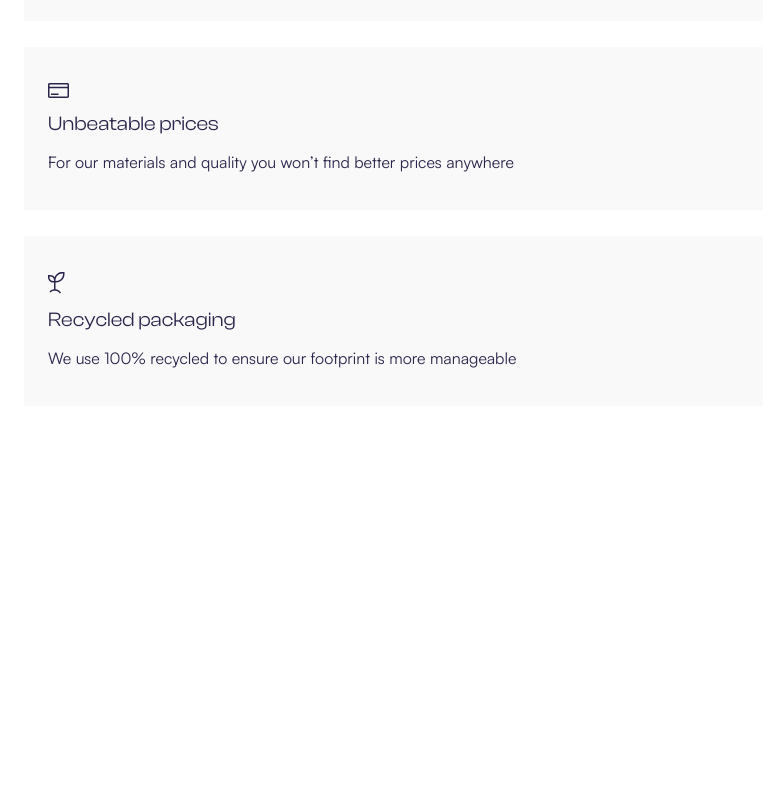
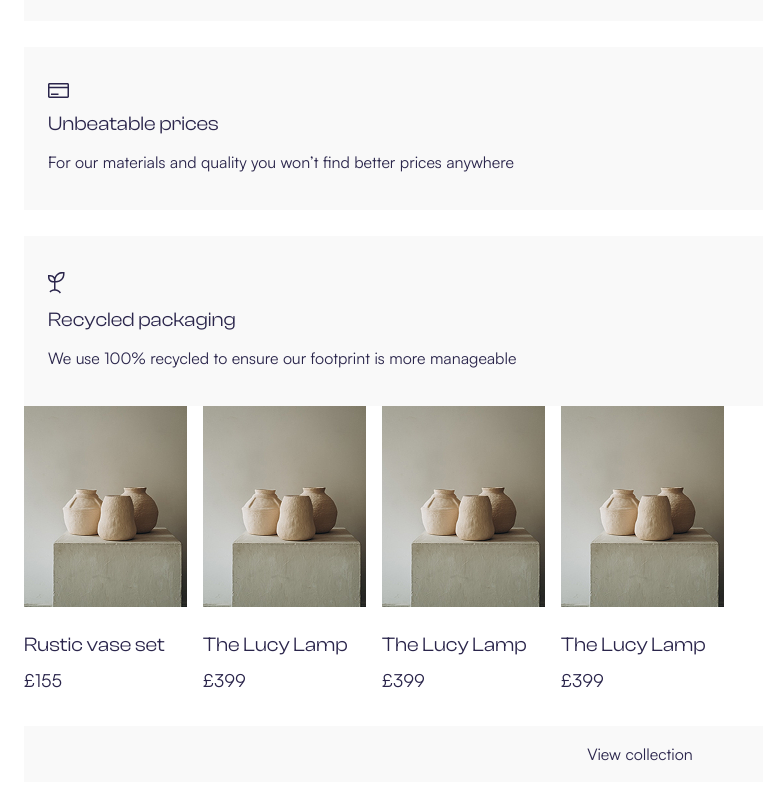
Before and after one commit to StepaniukYurii/avion, a React (Vite) app: page / in a window 1280 px wide. Shown: the part 1741-2541 px from the top of the page, without its empty margins (0-763 px from the left). Before the commit the page ends 2147 px from the top, so only its background shows below. Built offline with nearby package versions, Linux system fonts and the light colour scheme.

Commit message:
Update project

```diff
--- /dev/null
+++ b/src/components/Listings.css
@@ -0,0 +1,26 @@
+.listings__list {
+  display: flex;
+  gap: 20px 16px;
+}
+.listings__image {
+  margin-bottom: 24px;
+}
+.listings__title {
+  margin-bottom: 8px;
+  font-size: 20px;
+  line-height: 140%;
+}
+.listings__price {
+  font-size: 18px;
+  line-height: 150%;
+}
+.listings__button {
+  display: block;
+  background-color: #f9f9f9;
+  color: #2a254b;
+  margin: 32px auto;
+  width: 100%;
+  font-size: 16px;
+  line-height: 150%;
+  padding: 16px 0;
+}
--- /dev/null
+++ b/src/components/Listings.jsx
@@ -0,0 +1,34 @@
+import "./Listings.css";
+import vases from "../assets/images/vases.jpg";
+
+function Listings() {
+  const products = [
+    { id: 1, title: "Rustic vase set", price: 155, image: vases },
+    { id: 2, title: "The Lucy Lamp", price: 399, image: vases },
+    { id: 3, title: "The Lucy Lamp", price: 399, image: vases },
+    { id: 4, title: "The Lucy Lamp", price: 399, image: vases },
+  ];
+  return (
+    <section className="listings">
+      <div className="container">
+        <ul className="listings__list">
+          {products.map((product) => {
+            return (
+              <li key={product.id} className="listings__item">
+                <img
+                  src={product.image}
+                  alt="Vase Set"
+                  className="listings__image"
+                />
+                <h3 className="listings__title">{product.title}</h3>
+                <p className="listings__price">£{product.price}</p>
+              </li>
+            );
+          })}
+        </ul>
+        <button className="listings__button">View collection</button>
+      </div>
+    </section>
+  );
+}
+export default Listings;
--- a/src/pages/Home.jsx
+++ b/src/pages/Home.jsx
@@ -1,6 +1,7 @@
 import Header from "../components/Header";
 import Hero from "../components/Hero";
 import Features from "../components/Features";
+import Listings from "../components/Listings";
 
 function Home() {
   return (
@@ -8,6 +9,7 @@ function Home() {
       <Header />
       <Hero />
       <Features />
+      <Listings />
     </>
   );
 }
```
Also changed, not shown: src/assets/images/vases.jpg (added).
